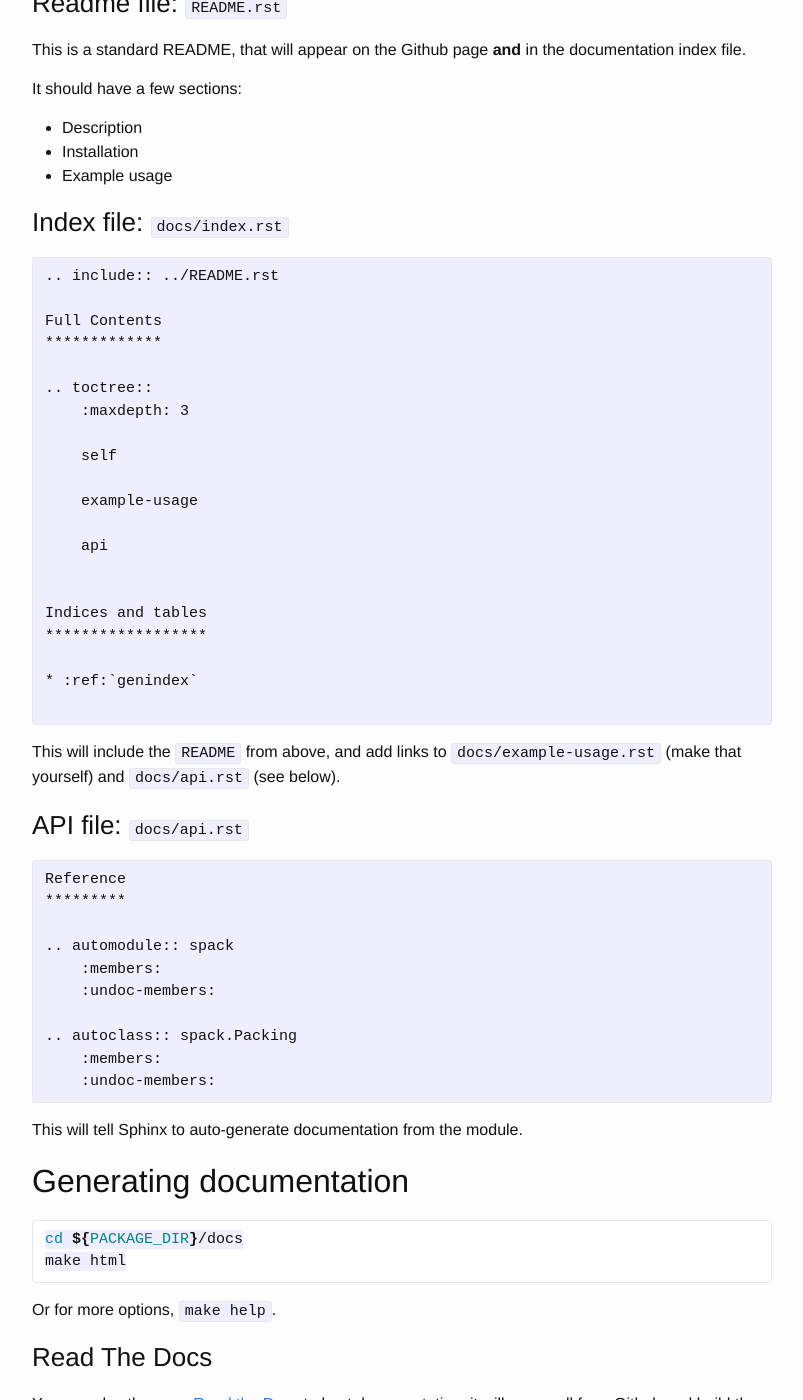
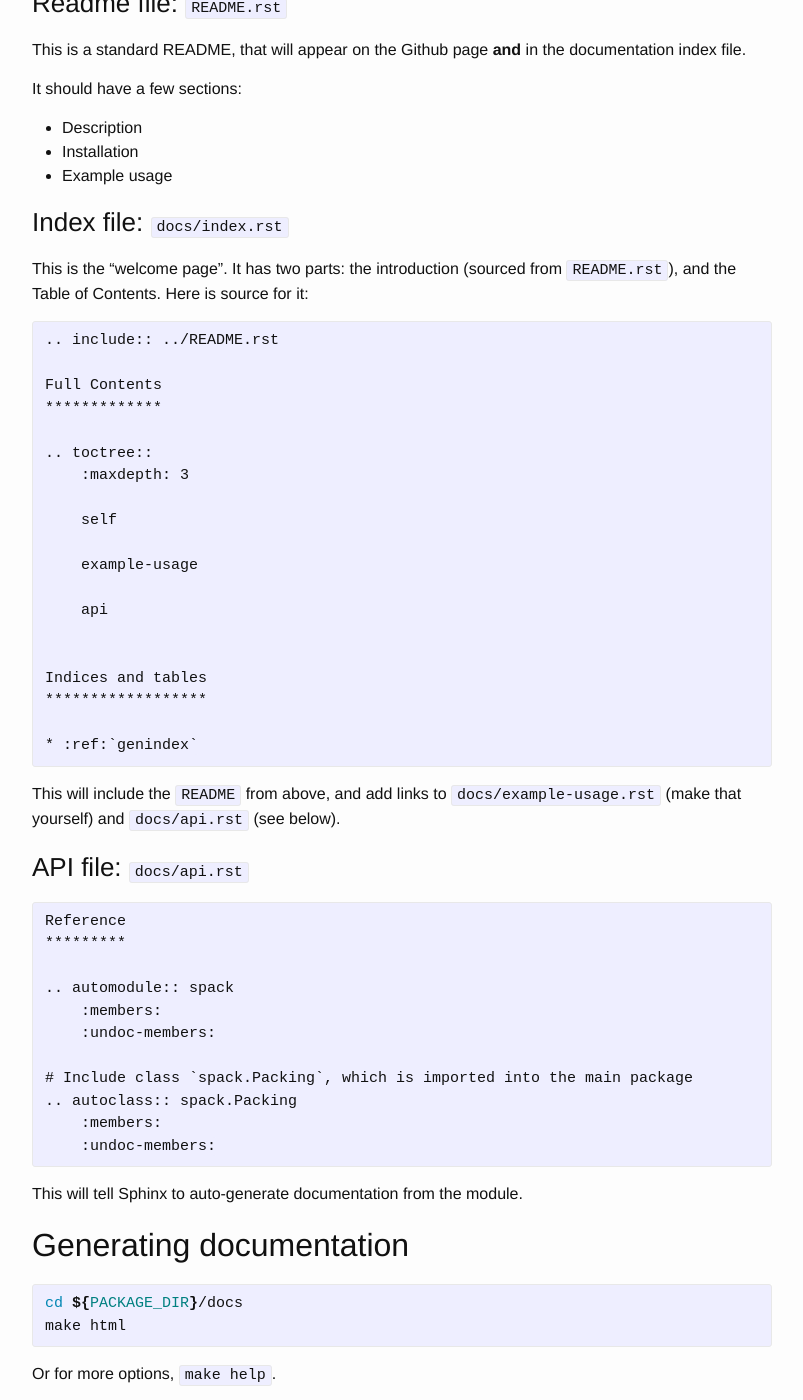
Before and after one commit to wackywendell/lostinmyterminal, a Jekyll site: the page built from _posts/2015-03-09-sphinx-documentation.md, in a window 1280 px wide and 1400 px high, scrolled down 812 px. Shown: the whole window, without its empty margins (238-1041 px from the left). Built offline with Jekyll 4.4.1, drawn with Linux system fonts in a browser that asks for light colours; some of the changed text lies outside the part shown.

Commit message:
Sphinx post fixes

````diff
--- a/_posts/2015-03-09-sphinx-documentation.md
+++ b/_posts/2015-03-09-sphinx-documentation.md
@@ -19,13 +19,11 @@
 
 I like to put docs in a `docs` folder, which is then where `sphinx-quickstart` will create a configuration file named `conf.py` and a `Makefile`. Then I like to have something like the following:
 
-```
-{package-folder}
-|- README.rst
-|- docs
-   |- conf.py
-   |- index.rst
-```
+    {package-folder}
+    |- README.rst
+    |- docs
+       |- conf.py
+       |- index.rst
 
 ### Readme file: `README.rst`
 
@@ -39,7 +37,10 @@
 
 ### Index file: `docs/index.rst`
 
-```reStructuredText
+This is the "welcome page". It has two parts: the introduction (sourced from `README.rst`), and the
+Table of Contents. Here is source for it:
+
+{% highlight reStructuredText %}
 .. include:: ../README.rst
 
 Full Contents
@@ -59,14 +60,13 @@
 ******************
 
 * :ref:`genindex`
-
-```
+{% endhighlight %}
 
 This will include the `README` from above, and add links to `docs/example-usage.rst` (make that yourself) and `docs/api.rst` (see below).
 
 ### API file: `docs/api.rst`
 
-```reStructuredText
+{% highlight reStructuredText %}
 Reference
 *********
 
@@ -74,19 +74,20 @@
     :members:
     :undoc-members:
 
+# Include class `spack.Packing`, which is imported into the main package
 .. autoclass:: spack.Packing
     :members:
     :undoc-members:
-```
+{% endhighlight %}
 
 This will tell Sphinx to auto-generate documentation from the module.
 
 ## Generating documentation
 
-```bash
+{% highlight bash %}
 cd ${PACKAGE_DIR}/docs
 make html
-```
+{% endhighlight %}
 
 Or for more options, `make help`.
 
@@ -96,4 +97,4 @@
 
 ## Example
 
-This was based on `https://github.com/wackywendell/spack`.
+This was based on [spack](https://github.com/wackywendell/spack).
````
